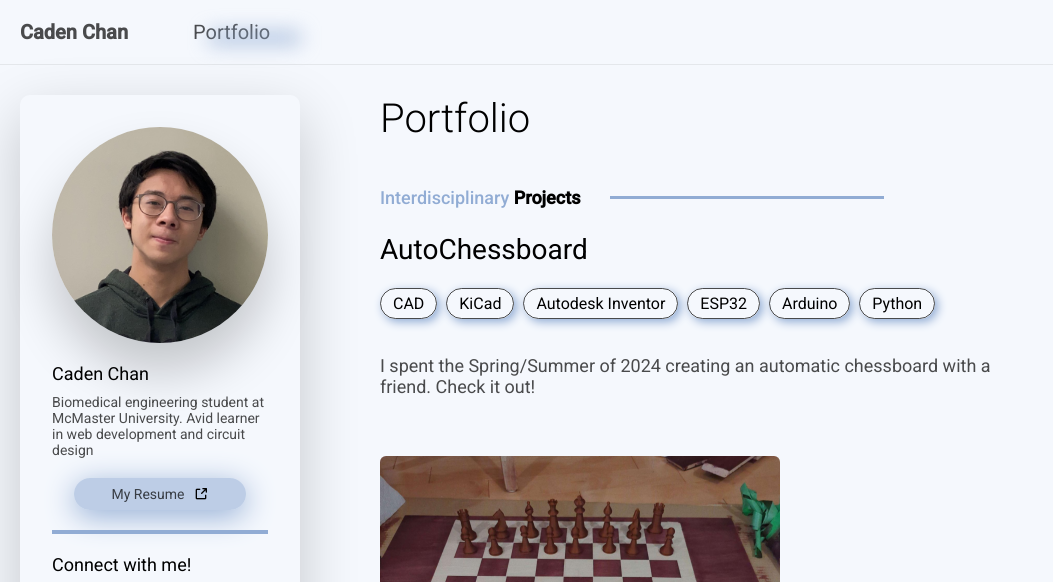
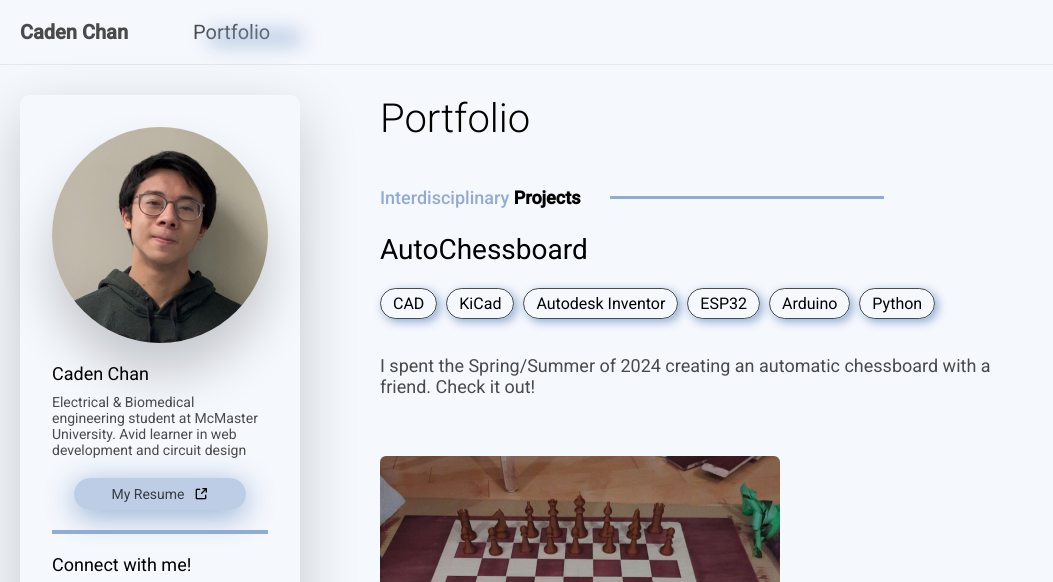
Before and after one commit to gpot22/gpot22.github.io, a plain HTML site: page subpages/portfolio.html in a window 1280 px wide. Shown: the top 582 px of the page, without its empty margins (0-1053 px from the left). Drawn offline with Linux system fonts and the light colour scheme.

Commit message:
update description

```diff
--- a/subpages/portfolio.html
+++ b/subpages/portfolio.html
@@ -26,7 +26,7 @@
                     <h3 class="name">Caden Chan</h3>
                     <!-- <span class="pronouns"> |  he/him</span> -->
                 </div>
-                <p class="description">Biomedical engineering student at McMaster University. Avid learner in web development and circuit design</p>
+                <p class="description">Electrical & Biomedical engineering student at McMaster University. Avid learner in web development and circuit design</p>
                 <a class="resume" target="_blank" href="/assets/resume.pdf">
                     <span>My Resume</span>
                     <img class="icon" src="/assets/icons/ext-link-icon.png">
```
Also changed, not shown: subpages/tempportfolio.html (+1 -1 lines).
